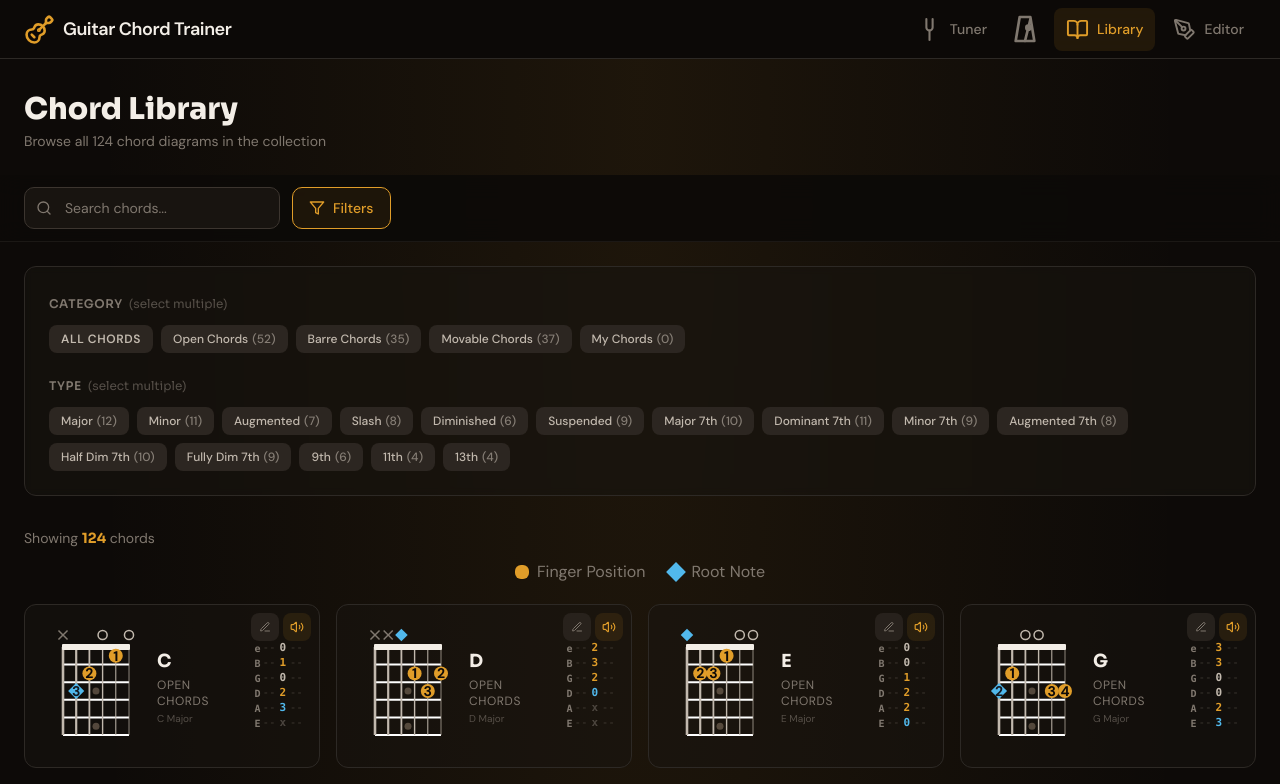
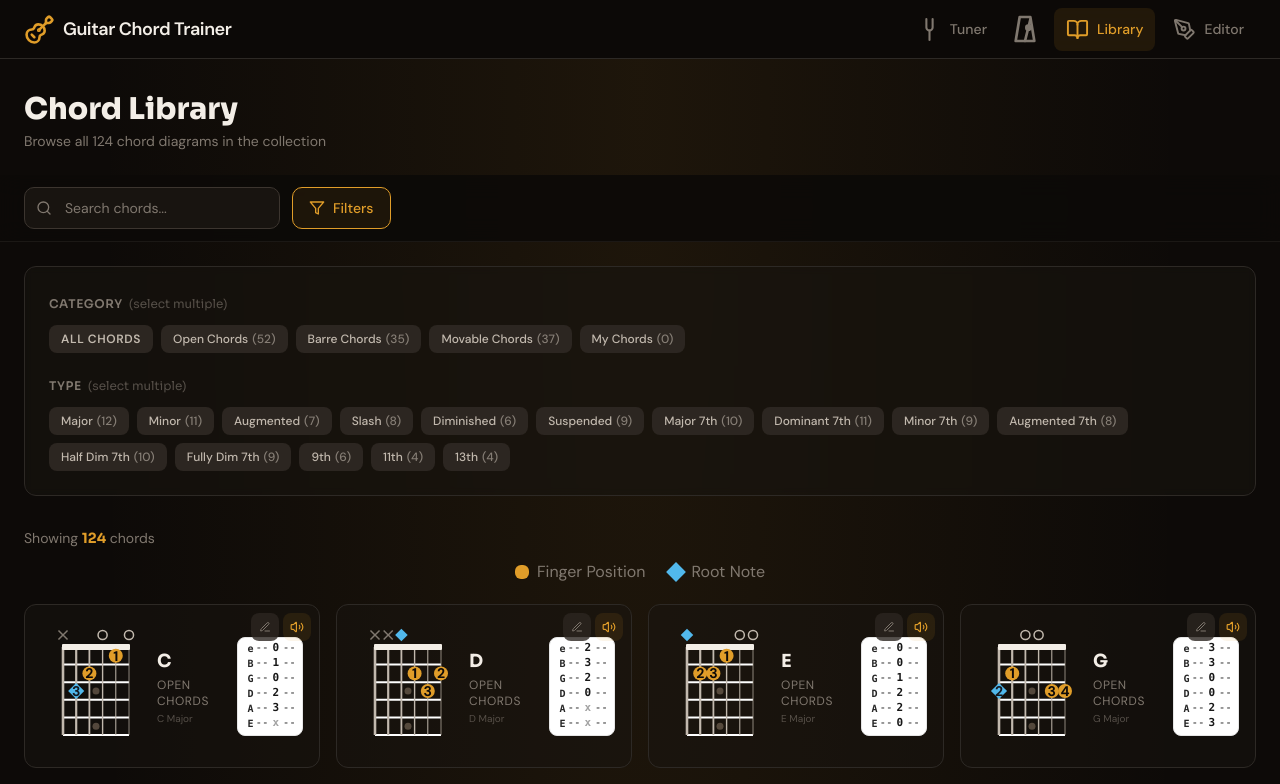
Before and after one commit to randysoller/FretMaster, a React (Vite) app: page /library in a window 1280 px wide. Shown: the top 784 px of the page. Built offline with nearby package versions, Linux system fonts and the light colour scheme.

Commit message:
White-background tablature with black text and modal integration

```diff
--- a/src/components/features/ChordDetailModal.tsx
+++ b/src/components/features/ChordDetailModal.tsx
@@ -3,6 +3,7 @@ import { useNavigate } from 'react-router-dom';
 import type { ChordData } from '@/types/chord';
 import { CHORD_TYPE_LABELS, getChordCategoryLabel } from '@/types/chord';
 import ChordDiagram from '@/components/features/ChordDiagram';
+import ChordTablature from '@/components/features/ChordTablature';
 import CustomChordDiagram from '@/components/features/CustomChordDiagram';
 import { X, Volume2, Guitar, Edit3 } from 'lucide-react';
 import { useChordAudio } from '@/hooks/useChordAudio';
@@ -101,8 +102,9 @@ export default function ChordDetailModal({ chord, onClose }: ChordDetailModalPro
           </button>
         </div>
 
-        {/* Diagram + Play */}
+        {/* Diagram + Tablature + Play */}
         <div className="flex flex-col items-center gap-4 px-6 pt-5 pb-4">
+          <div className="flex items-center gap-4">
             <div className="rounded-xl border border-[hsl(var(--border-subtle))] bg-[hsl(var(--bg-base)/0.6)] p-5">
               {chord.isCustom ? (
                 <CustomChordDiagram
@@ -125,6 +127,12 @@ export default function ChordDetailModal({ chord, onClose }: ChordDetailModalPro
                 />
               ) : (
                 <ChordDiagram chord={chord} size="lg" />
+              )}
+            </div>
+            {!chord.isCustom && (
+              <div className="shrink-0">
+                <ChordTablature chord={chord} size="lg" />
+              </div>
             )}
           </div>
           <div className="flex items-center gap-3">
--- a/src/components/features/ChordTablature.tsx
+++ b/src/components/features/ChordTablature.tsx
@@ -19,45 +19,39 @@ export default function ChordTablature({ chord, size = 'sm' }: ChordTablaturePro
   const reversedRootIdx = 5 - rootIdx;
 
   const textSizes = {
-    sm: { label: 'text-[10px]', fret: 'text-[11px]', gap: 'gap-[1px]', lineH: 'h-[14px]', dashW: 'w-3', labelW: 'w-3' },
-    md: { label: 'text-xs', fret: 'text-xs', gap: 'gap-[2px]', lineH: 'h-[18px]', dashW: 'w-5', labelW: 'w-4' },
-    lg: { label: 'text-sm', fret: 'text-sm', gap: 'gap-[3px]', lineH: 'h-[22px]', dashW: 'w-6', labelW: 'w-5' },
+    sm: { label: 'text-[10px]', fret: 'text-[11px]', gap: 'gap-[1px]', lineH: 'h-[14px]', dashW: 'w-3', labelW: 'w-3', py: 'py-1 px-1.5', rounded: 'rounded-md' },
+    md: { label: 'text-xs', fret: 'text-xs', gap: 'gap-[2px]', lineH: 'h-[18px]', dashW: 'w-5', labelW: 'w-4', py: 'py-1.5 px-2', rounded: 'rounded-lg' },
+    lg: { label: 'text-sm', fret: 'text-sm', gap: 'gap-[3px]', lineH: 'h-[22px]', dashW: 'w-6', labelW: 'w-5', py: 'py-2 px-3', rounded: 'rounded-lg' },
   };
 
   const cfg = textSizes[size];
 
   return (
-    <div className={`font-mono flex flex-col ${cfg.gap} select-none`}>
+    <div className={`font-mono flex flex-col ${cfg.gap} select-none bg-white ${cfg.py} ${cfg.rounded} border border-neutral-200`}>
       {reversedFrets.map((fret, i) => {
-        const isRoot = i === reversedRootIdx;
         const fretDisplay = fret === -1 ? 'x' : String(fret);
-        const isOpen = fret === 0;
         const isMuted = fret === -1;
 
         return (
           <div key={i} className={`flex items-center ${cfg.lineH}`}>
             {/* String label */}
-            <span className={`${cfg.label} ${cfg.labelW} text-right font-bold text-[hsl(var(--text-muted))] shrink-0 pr-0.5`}>
+            <span className={`${cfg.label} ${cfg.labelW} text-right font-bold text-neutral-800 shrink-0 pr-0.5`}>
               {STRING_LABELS[i]}
             </span>
-            {/* Dashes before */}
-            <span className={`${cfg.fret} text-[hsl(var(--text-muted)/0.4)]`}>--</span>
-            {/* Fret number */}
+            {/* Dashes before — black lines */}
+            <span className={`${cfg.fret} text-neutral-900`}>--</span>
+            {/* Fret number — black, muted slightly lighter */}
             <span
               className={`${cfg.fret} font-bold tabular-nums text-center min-w-[14px] ${
                 isMuted
-                  ? 'text-[hsl(var(--text-muted)/0.5)]'
-                  : isRoot
-                    ? 'text-[hsl(200_80%_62%)]'
-                    : isOpen
-                      ? 'text-[hsl(var(--text-subtle))]'
-                      : 'text-[hsl(var(--color-primary))]'
+                  ? 'text-neutral-400'
+                  : 'text-neutral-900'
               }`}
             >
               {fretDisplay}
             </span>
-            {/* Dashes after */}
-            <span className={`${cfg.fret} text-[hsl(var(--text-muted)/0.4)]`}>--</span>
+            {/* Dashes after — black lines */}
+            <span className={`${cfg.fret} text-neutral-900`}>--</span>
           </div>
         );
       })}
```
Lines whose indentation alone changed are shown as unchanged.
